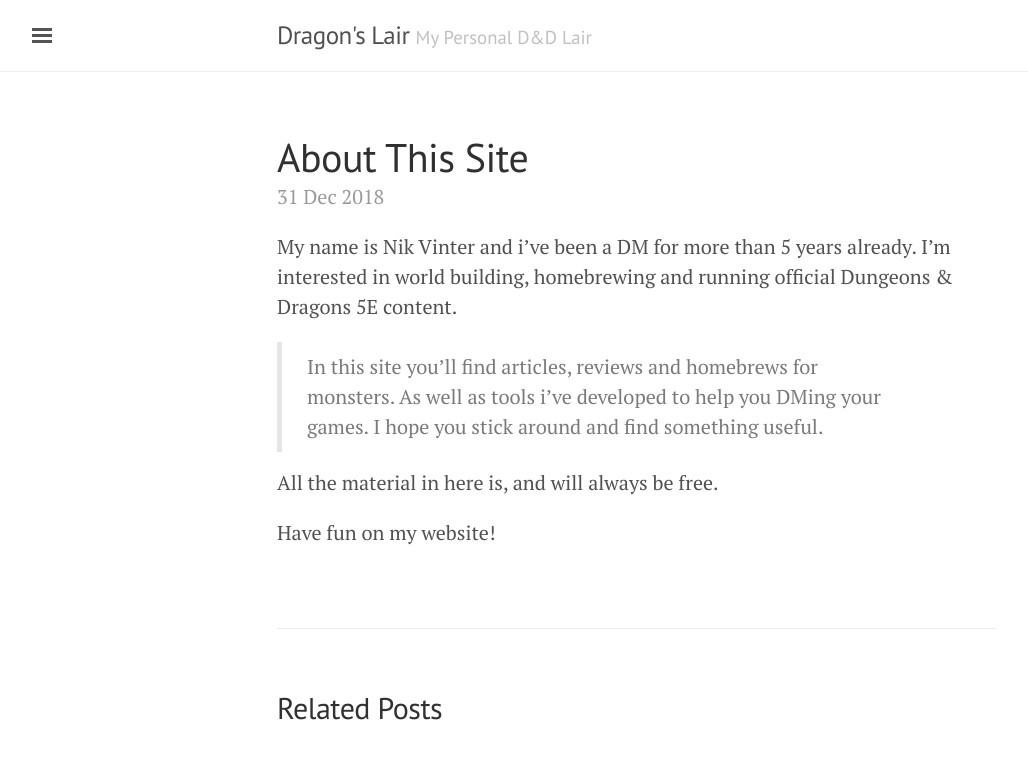
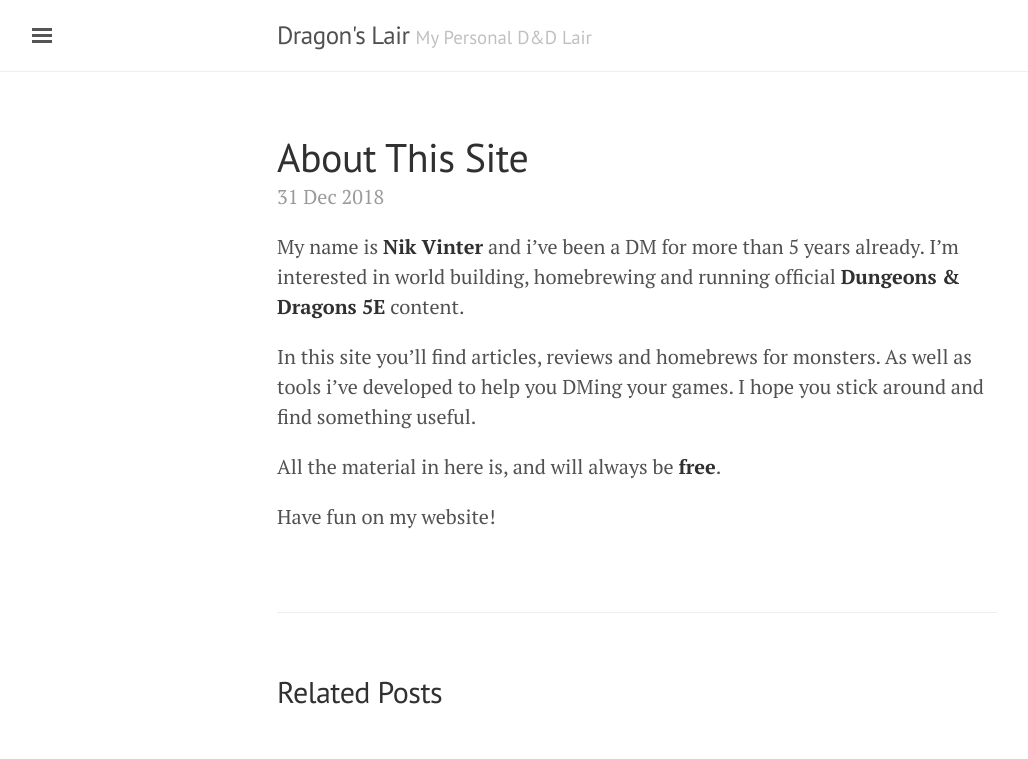
Before and after one commit to thevinter/thevinter.github.io, a Jekyll site: the page built from _posts/2018-12-31-whats-this-site.md, in a window 1280 px wide. Shown: the top 759 px of the page, without its empty margins (3-1031 px from the left). Built offline with Jekyll 4.4.1, drawn with Linux system fonts in a browser that asks for light colours.

```diff
--- a/_posts/2018-12-31-whats-this-site.md
+++ b/_posts/2018-12-31-whats-this-site.md
@@ -3,10 +3,10 @@
 title: About This Site
 ---
 
-My name is Nik Vinter and i've been a DM for more than 5 years already. I'm interested in world building, homebrewing and running official Dungeons & Dragons 5E content.
+My name is **Nik Vinter** and i've been a DM for more than 5 years already. I'm interested in world building, homebrewing and running official **Dungeons & Dragons 5E** content.
 
-  > In this site you'll find articles, reviews and homebrews for monsters. As well as tools i've developed to help you DMing your games. I hope you stick around and find something useful.
+In this site you'll find articles, reviews and homebrews for monsters. As well as tools i've developed to help you DMing your games. I hope you stick around and find something useful.
 
-All the material in here is, and will always be free.
+All the material in here is, and will always be **free**.
 
 Have fun on my website!
```
